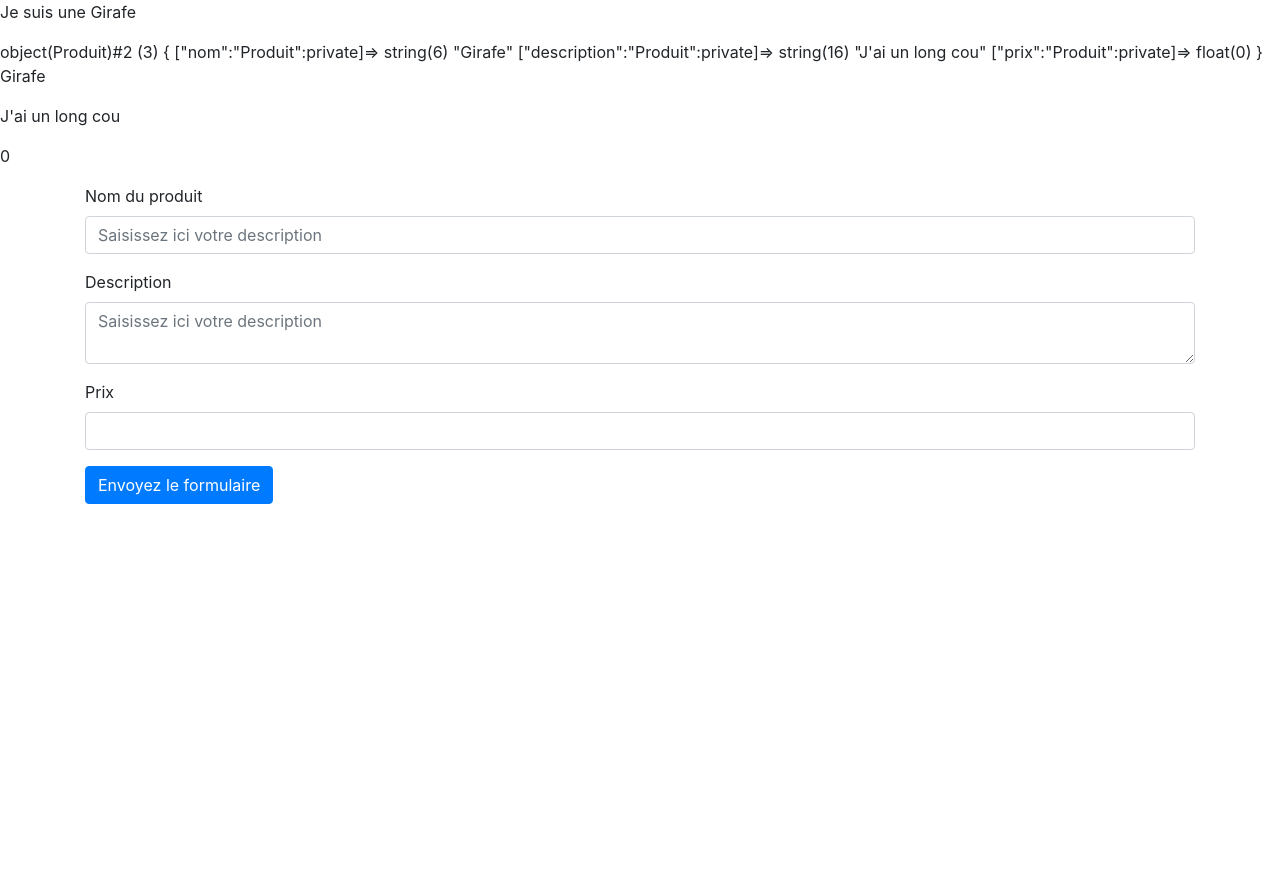
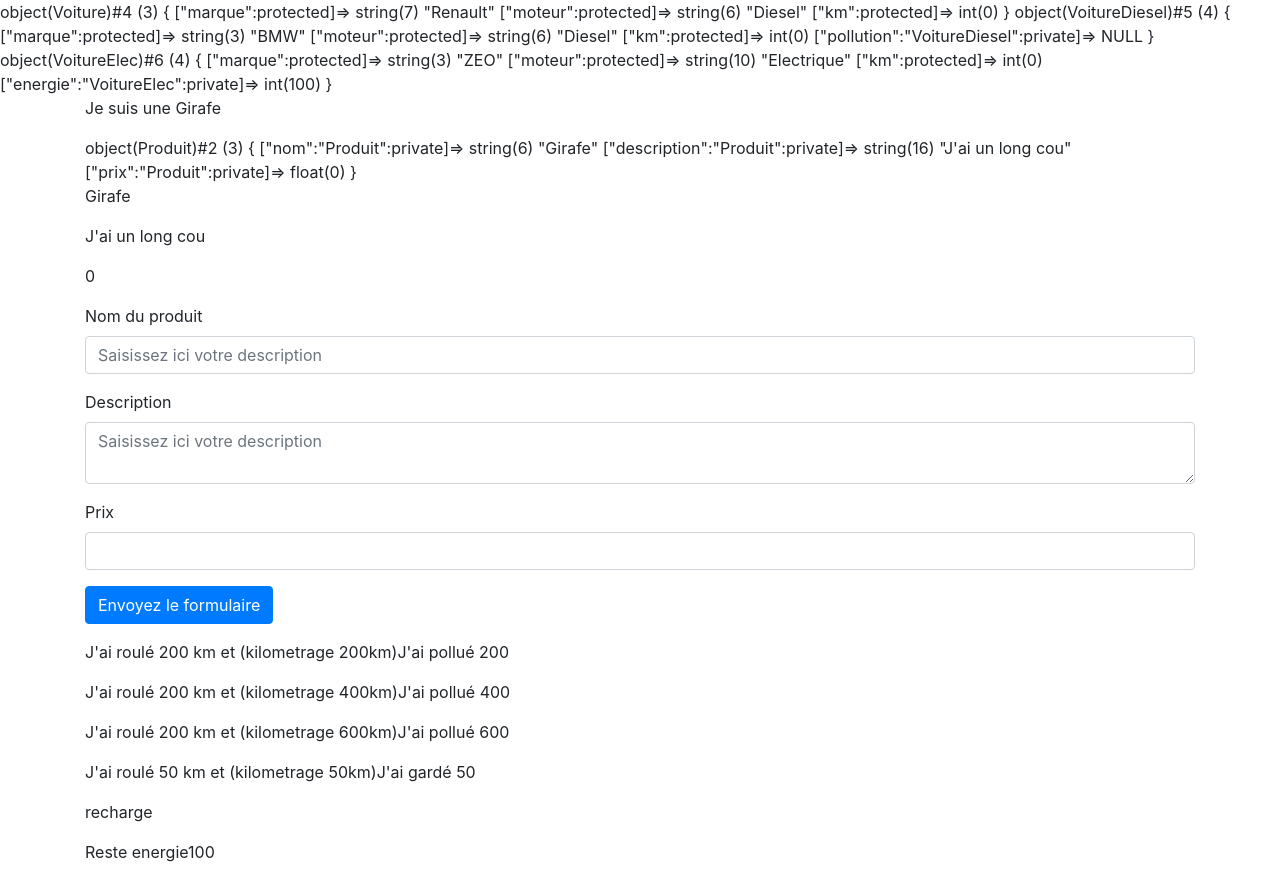
Before and after one commit to jeromeformation-restitution/PHPObjet, a PHP site: page / in a window 1280 px wide. Shown: the part 56-936 px from the top of the page. Before the commit the page ends 560 px from the top, so only its background shows below. Run offline with PHP 8.4, Linux system fonts and the light colour scheme.

Commit message:
Surcharge de class VoitureElec avec héritage ...

```diff
--- /dev/null
+++ b/class/Voiture.php
@@ -0,0 +1,56 @@
+<?php
+
+class Voiture{
+
+    protected $marque;
+    protected $moteur;
+    protected $km;
+
+    public function __construct(string $marque, string $moteur)
+    {
+        $this->marque = $marque;
+        $this->moteur = $moteur;
+        $this->km = 0;
+
+    }
+
+    public function rouler(int $kilometre)
+    {
+        if ($kilometre<0){
+            die ('je ne peux pas rouler');
+        }
+        $this->km = $this->km + $kilometre;
+    }
+
+    public function setMarque(string $marque):void
+    {
+        $this->marque = $marque;
+    }
+
+    public function getMarque():string
+    {
+        return $this->marque;
+    }
+
+    public function setMoteur(string $moteur):void
+    {
+        $this->moteur = $moteur;
+    }
+
+    public function getMoteur():string
+    {
+        return $this->moteur;
+    }
+
+    public function setKm(int $kilometre):void
+    {
+        $this->km = $kilometre;
+    }
+
+    public function getKm():int
+    {
+        return $this->km;
+    }
+
+
+}
--- /dev/null
+++ b/class/VoitureDiesel.php
@@ -0,0 +1,24 @@
+<?php
+
+class VoitureDiesel extends Voiture{
+
+    private $pollution;
+
+    public function rouler(int $kilometre)
+    {
+        $this->km = $this->km + $kilometre;
+        $this->pollution = $this->pollution + $kilometre;
+        echo 'J\'ai roulé '.$kilometre.' km et (kilometrage '.$this->km.'km)';
+        echo 'J\'ai pollué '.$this->pollution;
+    }
+
+    public function setPollution(int $pollution):void
+    {
+        $this->pollution = $pollution;
+    }
+
+    public function getPollution():int
+    {
+        return $this->pollution;
+    }
+}
--- /dev/null
+++ b/class/VoitureElec.php
@@ -0,0 +1,50 @@
+<?php
+
+class VoitureElec extends Voiture{
+
+    private $energie;
+
+
+    public function setEnergie(int $energie):void
+    {
+        if($energie<0){
+            $this->energie=0;
+        }elseif($energie>100){
+           $this->energie=100;
+        }
+        else{
+             $this->energie = $energie;
+        }
+    }
+
+    public function getEnergie():int
+    {
+        return $this->energie;
+
+    }
+
+    public function rouler(int $kilometre)
+    {
+        parent::rouler($kilometre);
+        $this->setEnergie($this->energie-$kilometre);
+        if($this->energie<$kilometre){
+            echo 'je ne peux plus rouler';
+        }else{
+            echo 'J\'ai roulé '.$kilometre.' km et (kilometrage '.$this->km.'km)';
+            echo 'J\'ai gardé '.$this->energie;
+        }
+
+
+    }
+    public function __construct(string $marque, string $moteur)
+    {
+        parent::__construct($marque,$moteur);
+
+        $this->setEnergie(100);
+    }
+
+    public function recharger(int $recharge = 100):void
+    {
+        $this->setEnergie($this->energie + $recharge);
+    }
+}
--- a/index.php
+++ b/index.php
@@ -10,6 +10,15 @@ $NewObject->setPrix(0);
 
 $SecondObject = new GenerateHTML();
 
+$voitureNormale = new Voiture('Renault', 'Diesel');
+
+$voitureDiesel = new VoitureDiesel('BMW', 'Diesel');
+$voitureElec = new VoitureElec('ZEO', 'Electrique');
+
+var_dump($voitureNormale);
+var_dump($voitureDiesel);
+var_dump($voitureElec);
+
 ?>
 
 
@@ -21,9 +30,12 @@ $SecondObject = new GenerateHTML();
 	<title></title>
 </head>
 <body>
+<main class="container">
 <p>Je suis une Girafe</p>
 
 <?php var_dump($NewObject); ?>
+
+
 
 <p>
 <?= $NewObject->affichageduNom(); ?>
@@ -35,13 +47,25 @@ $SecondObject = new GenerateHTML();
 <?= $NewObject->getPrix(); ?>
 </p>
 
-
-<main class="container">
 	<form method="post">
 		<?= $SecondObject->formRow('Nom du produit','text','IdNom','Saisissez ici votre description'); ?>
 		<?= $SecondObject->formRow('Description','textarea','IdDescription','Saisissez ici votre description'); ?>
 		<?= $SecondObject->formRow('Prix' ,'number','IdPrix'); ?>
 		<button class="btn-primary btn" type="submit" >Envoyez le formulaire</button>
 	</form>
+
+
+
+<p><?= $voitureNormale->rouler(200); ?></p>
+<p><?= $voitureNormale->rouler(200); ?></p>
+
+
+<p><?= $voitureDiesel->rouler(200); ?></p>
+<p><?= $voitureDiesel->rouler(200); ?></p>
+<p><?= $voitureDiesel->rouler(200); ?></p>
+
+<p><?= $voitureElec->rouler(50); ?></p>
+<p>recharge<?= $voitureElec->recharger(); ?></p>
+<p>Reste energie<?= $voitureElec->getEnergie(); ?></p>
 </main>
 <?php require_once('footer.html'); ?>
```
Also changed, not shown: 1 other file.
